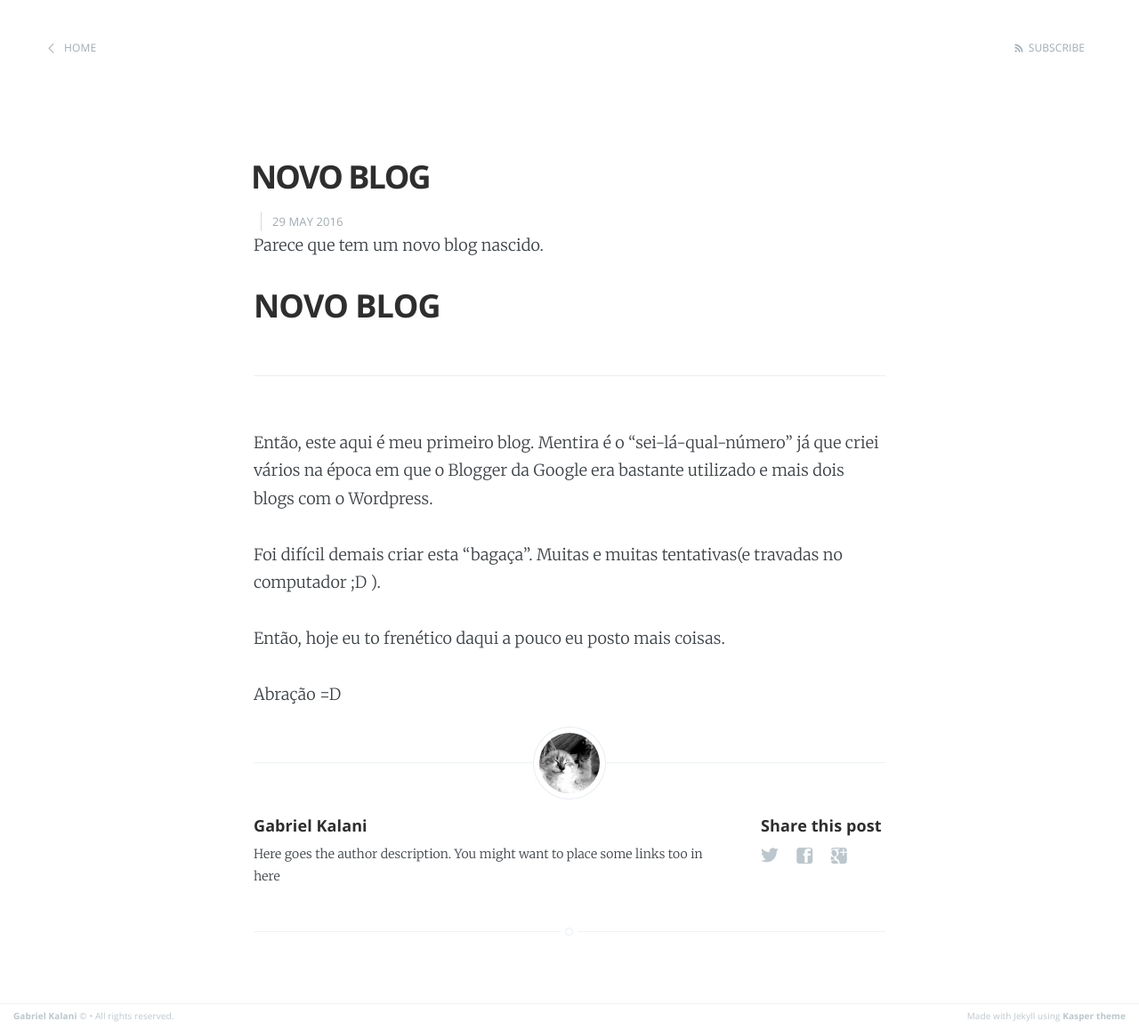
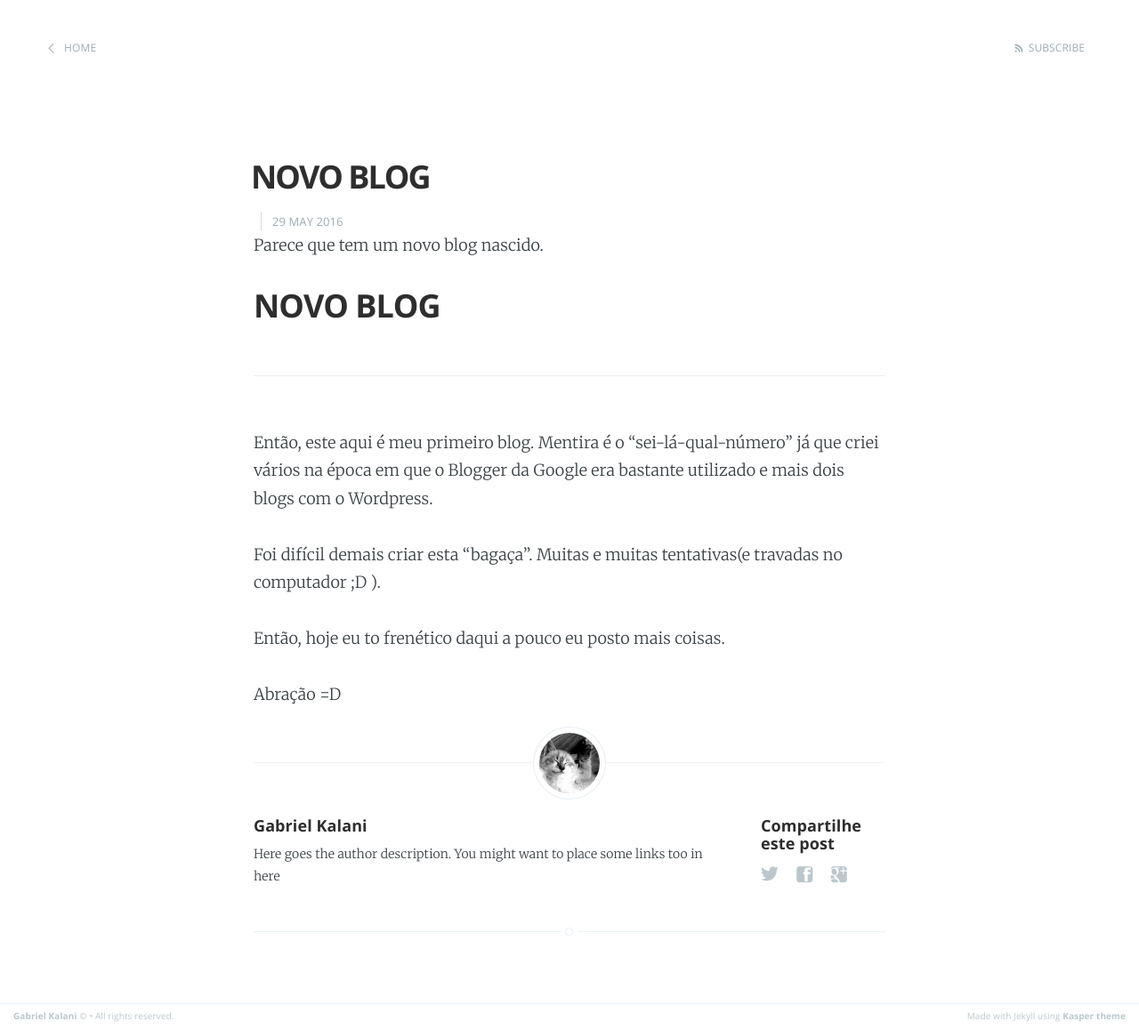
Before and after one commit to gkal19/blog, a Jekyll site: the page built from _posts/2016-05-29-novo-blog.markdown, in a window 1280 px wide. Shown: the whole page at 89% size. Built offline with Jekyll 4.4.1, drawn with Linux system fonts in a browser that asks for light colours.

Commit message:
Update share.html

```diff
--- a/_includes/share.html
+++ b/_includes/share.html
@@ -1,5 +1,5 @@
 <section class="share">
-    <h4>Share this post</h4>
+    <h4>Compartilhe este post</h4>
     <a class="icon-twitter" href="http://twitter.com/share?text={{page.title}}&amp;url={{site.domain_name}}{{ page.url }}"
         onclick="window.open(this.href, 'twitter-share', 'width=550,height=235');return false;">
         <span class="hidden">Twitter</span>
```
